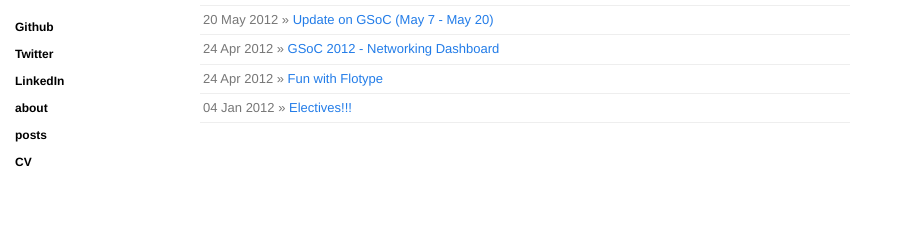
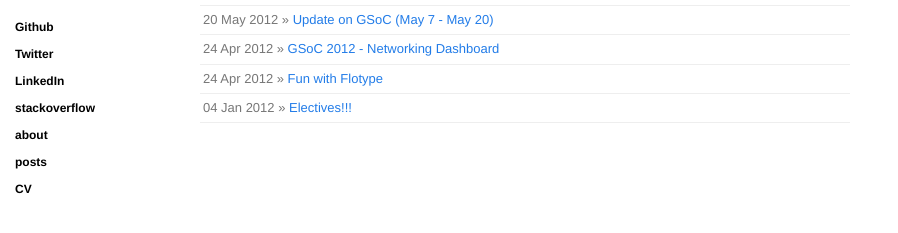
Before and after one commit to jiten-thakkar/jiten-thakkar.github.io, a Jekyll site: the page built from index.html, in a window 1280 px wide. Shown: the part 179-412 px from the top of the page, without its empty margins (0-898 px from the left). Built offline with Jekyll 4.4.1, drawn with Linux system fonts in a browser that asks for light colours; nearby versions of some CDN libraries; the list of posts is cut into pages by our own code.

Commit message:
Added link to stackoverflow profile

```diff
--- a/_layouts/layout.html
+++ b/_layouts/layout.html
@@ -50,6 +50,7 @@
         <li><a href="{{ site.github.owner_url }}" target="_blank">Github</a></li>
         <li><a href="https://twitter.com/{{ site.twitter }}" target="_blank">Twitter</a></li>
         <li><a href="https://www.linkedin.com/in/jiten2" target="_blank">LinkedIn</a></li>
+        <li><a href="http://stackoverflow.com/users/1557676/delta" target="_blank">stackoverflow</a></li>
         <li><a href="/about.html">about</a></li>
         <li><a href="/">posts</a></li>
         <li><a href="/assets/Jiten Thakkar.pdf"  target="_blank">CV</a></li>
```
